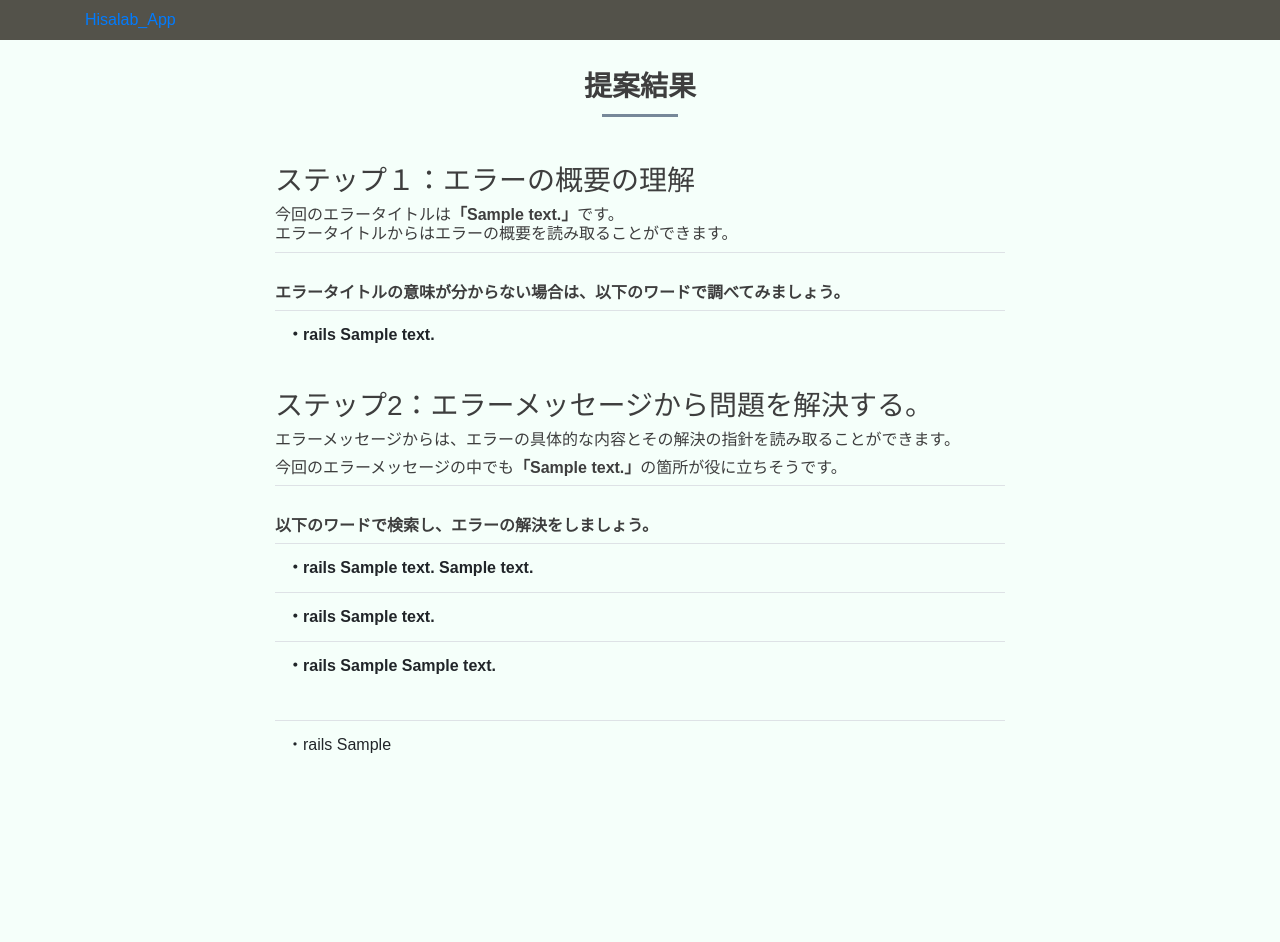
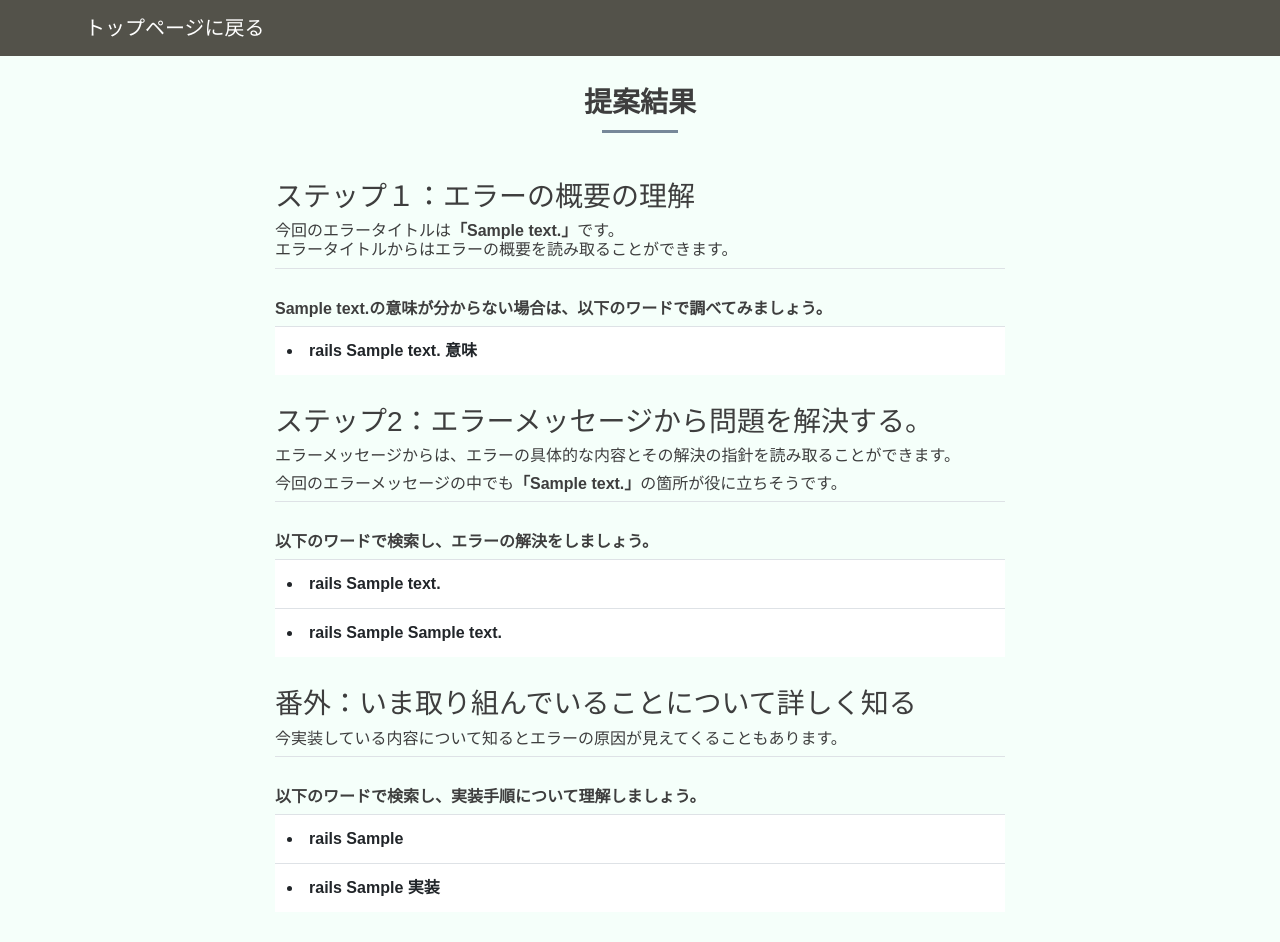
Before and after one commit to kouki512/Python-Search_support-proto, a Django app: page /suggest_result/1/ in a window 1280 px wide. Before the commit the page ends 753 px from the top, so only its background shows below. Run offline with Django 3.2, Linux system fonts and the light colour scheme; tables that the repository leaves empty hold one stand-in row (values such as "Sample post").

Commit message:
[add]result_contents

```diff
--- a/search_word/static/css/search.css
+++ b/search_word/static/css/search.css
@@ -70,3 +70,7 @@
 .result-table{
   margin-bottom: 30px;
 }
+
+.error-result-content{
+  background-color: #fff;
+}
--- a/search_word/templates/search_word/select_language.html
+++ b/search_word/templates/search_word/select_language.html
@@ -6,7 +6,7 @@
   <div class="row">
     <div class="col-lg-8 contents-wrapper">
       <div >
-        <h2 class="section-title">言語及びフレームワーク</h1>
+        <h2 class="section-title">フレームワーク</h1>
       </div>
       <form method='POST'>{% csrf_token %}
         <div class="form_container">
--- a/search_word/templates/search_word/suggest_result.html
+++ b/search_word/templates/search_word/suggest_result.html
@@ -13,7 +13,7 @@
                 </h6>
             </div>
             <div class="step-title">
-                <h6>エラータイトルの意味が分からない場合は、以下のワードで調べてみましょう。</h6>
+                <h6>{{collection_result.general_error}}の意味が分からない場合は、以下のワードで調べてみましょう。</h6>
             </div>
             <table class = "table result-table">
                 <tbody>
@@ -21,7 +21,7 @@
                     {% for word in general_error_word %}
                     <tr>
                         <!-- viewに情報を送信するためのフォーム -->
-                        <td><b>・{{word}}</b></td>
+                        <td class="error-result-content"><li><b>{{word}}</b></li></td>
                     </tr>
                     {% endfor %}
                 </tbody>
@@ -41,18 +41,25 @@
                     {% for word in detail_error_word %}
                     <tr>
                         <!-- viewに情報を送信するためのフォーム -->
-                        <td><b>・{{word}}</b></td>
+                        <td class="error-result-content"><li><b>{{word}}</b></li></td>
                     </tr>
                     {% endfor %}
                 </tbody>
             </table>
+            <div class="step step3">
+                <h3>番外：いま取り組んでいることについて詳しく知る</h3>
+                <h6>今実装している内容について知るとエラーの原因が見えてくることもあります。</h6>
+            </div>
+            <div class="step-title">
+                <h6>以下のワードで検索し、実装手順について理解しましょう。</h6>
+            </div>
             <table class = "table result-table">
                 <tbody>
                     <!-- ワードを繰り返し出力 -->
                     {% for word in make_function_word %}
                     <tr>
                         <!-- viewに情報を送信するためのフォーム -->
-                        <td>・{{word}}</td>
+                        <td class="error-result-content"><li><b>{{word}}</b></li></td>
                     </tr>
                     {% endfor %}
 
--- a/search_word/templates/search_word/top.html
+++ b/search_word/templates/search_word/top.html
@@ -13,7 +13,7 @@
                         <p>エラーを解決するための検索ワードを提案するアプリです。<br>検索するワードが思いつかない、単語がうまくでてこない、、という場合にお使いください。</p>
                     </div>
                     <div class="top-btn-container">
-                        <a class = "top-btn btn " href="{% url 'select_errors' %}">検索ワードを作成する</a>
+                        <a class = "top-btn btn " href="{% url 'select_language' %}">検索ワードを作成する</a>
                     </div>
                 </div>
             </div>
--- a/search_word/views.py
+++ b/search_word/views.py
@@ -97,14 +97,13 @@
     Feature = words.Feature
 
     # 提案ワード（エラーの大枠）を配列に格納
-    general_error_word.append(technique + " " + general_error)
+    general_error_word.append(technique + " " + general_error + " " + "意味")
     # 提案ワードを配列に格納(エラー解決ワード)
-    detail_error_word.append(
-        technique + " " + general_error + " " + error_detail)
     detail_error_word.append(technique + " " + error_detail)
     detail_error_word.append(technique + " " + Feature + " " + error_detail)
     # 提案ワード（実装内容）を配列に格納
     make_function_word.append(technique + " " + Feature)
+    make_function_word.append(technique + " " + Feature + " " + "実装")
     suggest_words = [general_error_word, detail_error_word, make_function_word]
     return suggest_words
 
--- a/templates/base.html
+++ b/templates/base.html
@@ -22,7 +22,7 @@
     <nav class="navbar navbar-expand-lg navbar-dark header-nav">
       <div class="container">
         <!--<a class="navbar-brand" href="/"><span>Bookers</span></a>-->
-        <a href="/">Hisalab_App</a>
+        <a class = "navbar-brand" href="/">トップページに戻る</a>
         <button class="navbar-toggler" type="button" data-toggle="collapse" data-target="#navbarNavDropdown"
           aria-controls="navbarNavDropdown" aria-expanded="false" aria-label="Toggle navigation">
           <span class="navbar-toggler-icon"></span>
```
